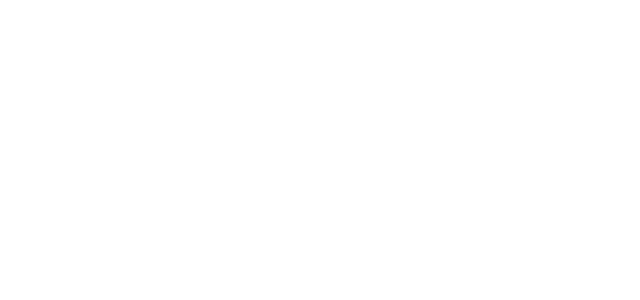
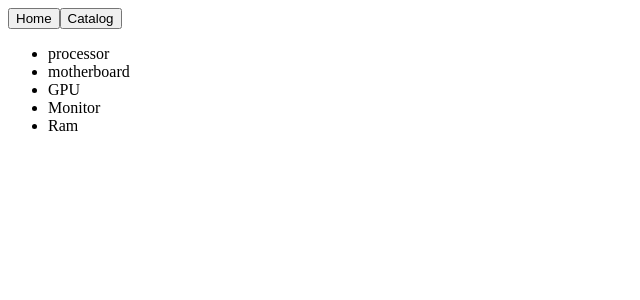
Before and after one commit to giovanniPepi/eCommerce_ReactJS, a React (Create React App) app: page /catalog in a window 1280 px wide. Shown: the top 300 px of the page, without its empty margins (0-640 px from the left). Built offline with nearby package versions, Linux system fonts and the light colour scheme.

Commit message:
Add Header, Catalog and tests

```diff
--- a/src/App.js
+++ b/src/App.js
@@ -1,11 +1,12 @@
 import "./App.css";
 import React from "react";
 import Item from "./components/Item";
+import Catalog from "./components/Catalog";
 
 const App = () => {
   return (
     <>
-      <Item />
+      <Catalog />
     </>
   );
 };
--- a/src/components/Catalog.js
+++ b/src/components/Catalog.js
@@ -1,3 +1,68 @@
-const Catalog = () => {};
+import React, { useState } from "react";
+import Header from "./Header";
+const Catalog = (props) => {
+  const [itemList, setItemList] = useState({
+    processor: {
+      AMD: [
+        {
+          name: "Ryzen 5 3600",
+          decription: "6 core processor",
+          price: 499,
+        },
+        {
+          name: "Ryzen 7 3700",
+          decription: "8 core processor",
+          price: 699,
+        },
+      ],
+      Intel: [
+        {
+          name: "I7",
+          description: "intel i7 processor",
+          price: 499,
+        },
+        {
+          name: "I5",
+          description: "intel i5 processor",
+          price: 399,
+        },
+      ],
+    },
+    motherboard: {
+      ASUS: [],
+      Asrock: [],
+    },
+    GPU: {
+      Nvidia: [],
+      AMD: [],
+    },
+    Monitor: {
+      Samsumg: [],
+      LG: [],
+      Dell: [],
+    },
+    Ram: {},
+  });
+
+  const categories = Object.keys(itemList);
+
+  return (
+    <main className="mainContent">
+      <Header />
+      <section className="catalog">
+        <nav className="leftBarNav">
+          <ul className="ulCategory">
+            <li className="categoryListItem">{categories[0]}</li>
+            <li className="categoryListItem">{categories[1]}</li>
+            <li className="categoryListItem">{categories[2]}</li>
+            <li className="categoryListItem">{categories[3]}</li>
+            <li className="categoryListItem">{categories[4]}</li>
+          </ul>
+        </nav>
+        <section className="itemGrid"></section>
+      </section>
+    </main>
+  );
+};
 
 export default Catalog;
--- /dev/null
+++ b/src/components/Header.js
@@ -0,0 +1,17 @@
+import React from "react";
+
+const Header = (props) => {
+  const { cart } = props;
+
+  return (
+    <header className="itemPageHeader" data-testid="headerTest">
+      <nav className="itemPageNav">
+        <button>Home</button>
+        <button>Catalog</button>
+        <div className="cart">{cart}</div>
+      </nav>
+    </header>
+  );
+};
+
+export default Header;
--- a/src/components/Item.js
+++ b/src/components/Item.js
@@ -1,17 +1,12 @@
 import React from "react";
+import Header from "./Header";
 
 const Item = (props) => {
   const { name, description, price, frontImg, backImg, cart } = props;
 
   return (
-    <main className="itemPage">
-      <header className="itemPageHeader">
-        <nav className="itemPageNav">
-          <button>Home</button>
-          <button>Catalog</button>
-          <div className="cart">{cart}</div>
-        </nav>
-      </header>
+    <main className="mainContent itemPage">
+      <Header />
       <section className="itemInfo">
         <div className="leftPage">
           <span className="itemName" data-testid="nameSpan">
```
Also changed, not shown: 2 other files (tests, documents, lock files or other folders).
